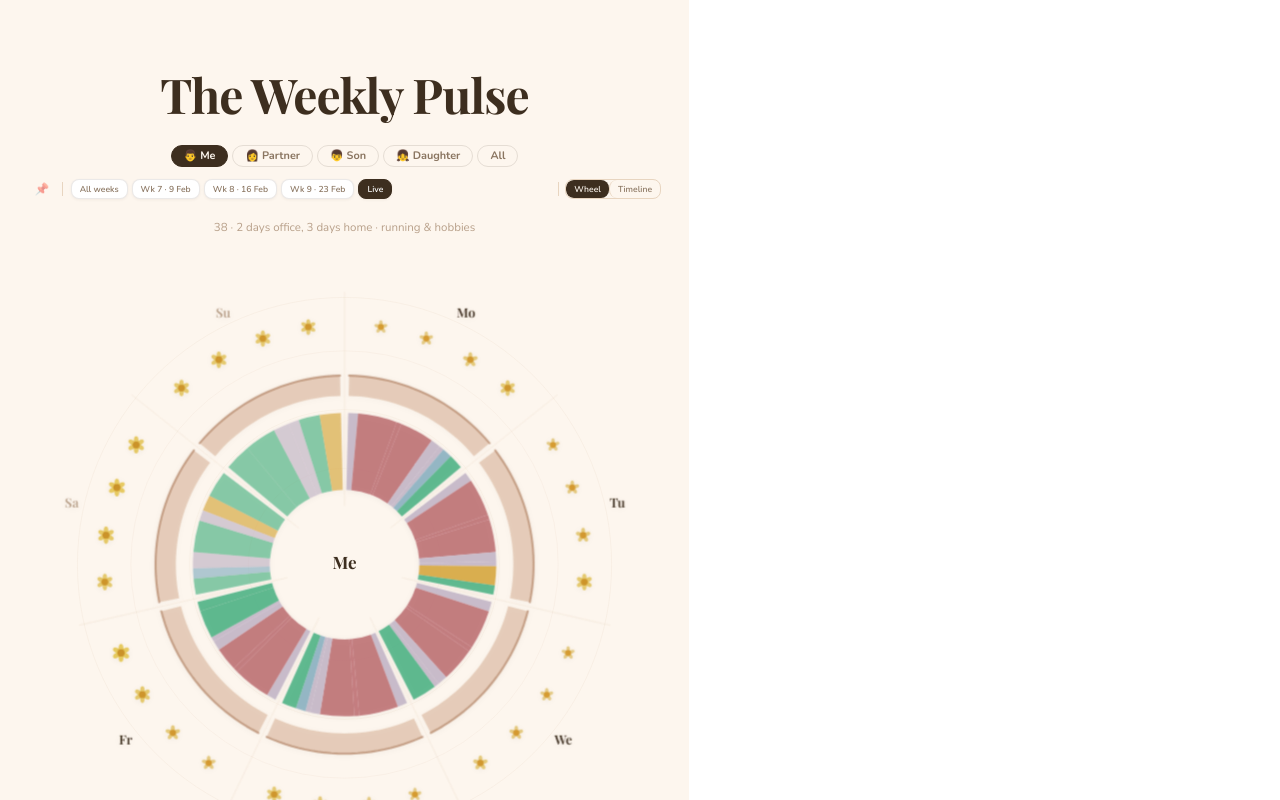
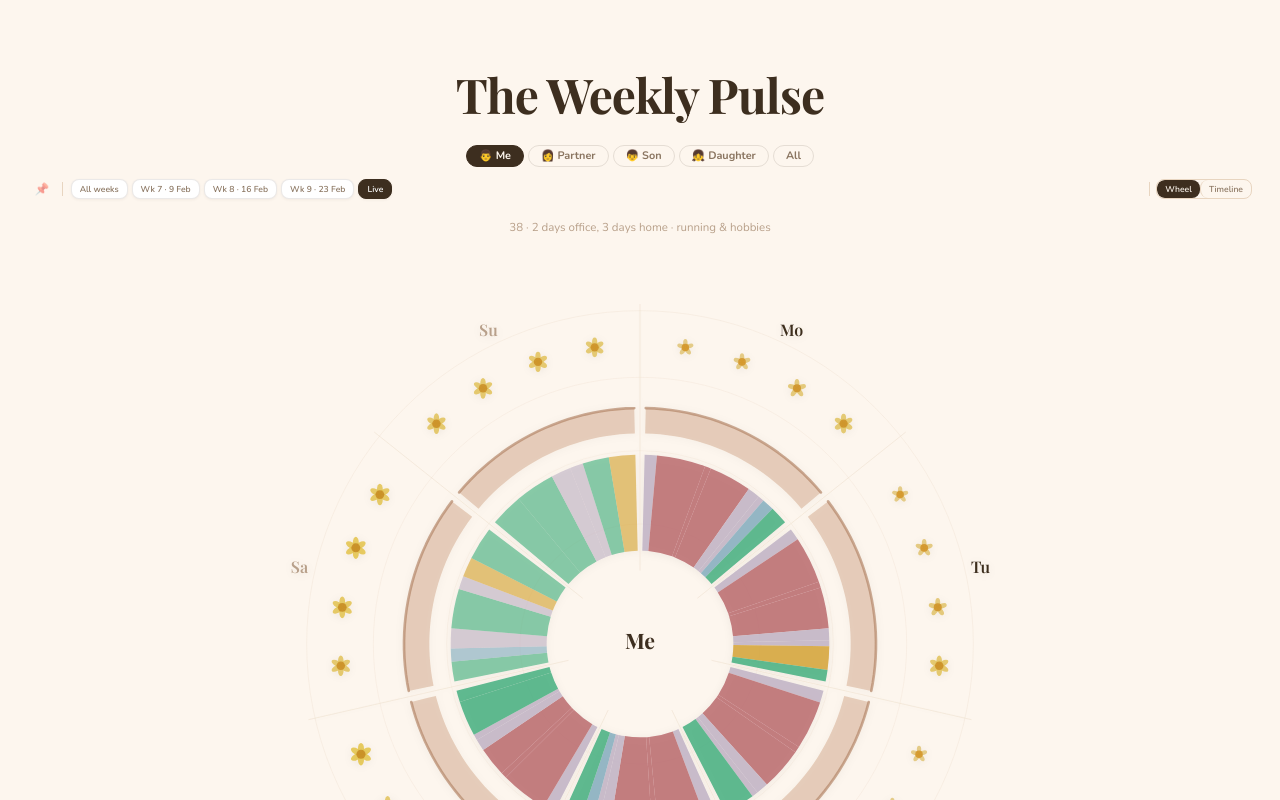
Before and after one commit to chieyong/weeklypulse, a React (Vite) app: page / in a window 1280 px wide. Shown: the top 800 px of the page. Built offline with nearby package versions, Linux system fonts and the light colour scheme.

Commit message:
adjust width

```diff
--- a/src/App.jsx
+++ b/src/App.jsx
@@ -383,10 +383,10 @@ export default function App(){
   const chip=(active,color)=>({fontSize:".66rem",padding:"2px 10px",borderRadius:14,border:"1.5px solid "+(active?color:"rgba(61,46,31,.15)"),background:active?color:"transparent",color:active?"white":"#8A7560",cursor:"pointer",fontFamily:"Nunito",fontWeight:600,transition:"all .2s"});
   const displayCats=multiMode==="allen"?[...new Set(order.flatMap(id=>members[id]?.categories||[]))]:cats;
 
-  return (<div onClick={()=>{if(colorPick)setColorPick(null);}} style={{background:"#FDF6EE",minHeight:"100vh",fontFamily:"Nunito,sans-serif",color:"#3D2E1F"}}>
+  return (<div onClick={()=>{if(colorPick)setColorPick(null);}} style={{background:"#FDF6EE",minHeight:"100vh",width:"100%",boxSizing:"border-box",fontFamily:"Nunito,sans-serif",color:"#3D2E1F"}}>
     <link href="https://fonts.googleapis.com/css2?family=Playfair+Display:wght@400;600;700&family=Nunito:wght@300;400;600;700&display=swap" rel="stylesheet"/>
-    <style>{`html,body{overflow-x:hidden;}@media(max-width:800px){.wk-wheel{position:static!important;max-width:100%!important;width:100%!important;margin:0 auto 12px;padding:0!important;}.wk-wheel svg{max-width:100%!important;width:100%!important;}.wk-edit-btn button{width:30px!important;height:30px!important;}.wk-edit-btn svg{width:14px!important;height:14px!important;}.wk-pin{width:22px!important;height:22px!important;font-size:.7rem!important;}}@keyframes fadeIn{from{opacity:0;transform:scale(.8)}to{opacity:1;transform:scale(1)}}@keyframes fadeUp{from{opacity:0;transform:translateX(-50%) translateY(10px)}to{opacity:1;transform:translateX(-50%) translateY(0)}}@keyframes slideIn{from{transform:translateX(100%)}to{transform:translateX(0)}}.snap-scroll::-webkit-scrollbar{display:none}@media(max-width:800px){.wk-outer{padding:20px 10px 40px!important;}}`}</style>
-    <div className="wk-outer" style={{maxWidth:1400,margin:"0 auto",padding:"36px 24px 60px",position:"relative"}}>
+    <style>{`*{box-sizing:border-box;}html,body,#root{width:100%;min-height:100vh;margin:0;padding:0;background:#FDF6EE;overflow-x:hidden;}@media(max-width:800px){.wk-wheel{position:static!important;max-width:100%!important;width:100%!important;margin:0 auto 12px;padding:0!important;}.wk-wheel svg{max-width:100%!important;width:100%!important;}.wk-edit-btn button{width:30px!important;height:30px!important;}.wk-edit-btn svg{width:14px!important;height:14px!important;}.wk-pin{width:22px!important;height:22px!important;font-size:.7rem!important;}}@keyframes fadeIn{from{opacity:0;transform:scale(.8)}to{opacity:1;transform:scale(1)}}@keyframes fadeUp{from{opacity:0;transform:translateX(-50%) translateY(10px)}to{opacity:1;transform:translateX(-50%) translateY(0)}}@keyframes slideIn{from{transform:translateX(100%)}to{transform:translateX(0)}}.snap-scroll::-webkit-scrollbar{display:none}@media(max-width:800px){.wk-outer{padding:20px 10px 40px!important;}}`}</style>
+    <div className="wk-outer" style={{width:"100%",padding:"36px 24px 60px",position:"relative"}}>
       <div style={{position:"absolute",top:36,right:24,zIndex:10,display:"flex",gap:6,alignItems:"center"}} className="wk-edit-btn">
         <button onClick={exportSVG} style={{width:36,height:36,borderRadius:"50%",border:"none",background:"transparent",color:"#8A7560",cursor:"pointer",display:"flex",alignItems:"center",justifyContent:"center",transition:"all .3s",opacity:.5}} title="Export as SVG">
           <svg width="18" height="18" viewBox="0 0 18 18" fill="none" stroke="currentColor" strokeWidth="1.8" strokeLinecap="round" strokeLinejoin="round"><path d="M3 12v2a1 1 0 001 1h10a1 1 0 001-1v-2"/><path d="M9 3v9"/><path d="M5.5 8.5L9 12l3.5-3.5"/></svg>
```
